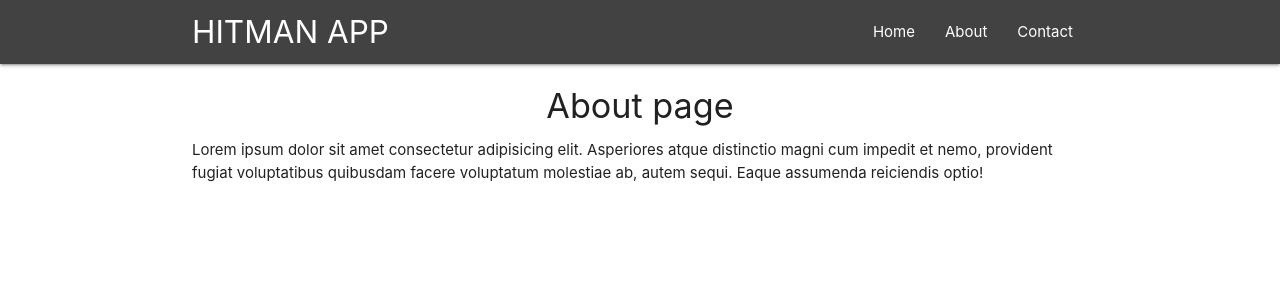
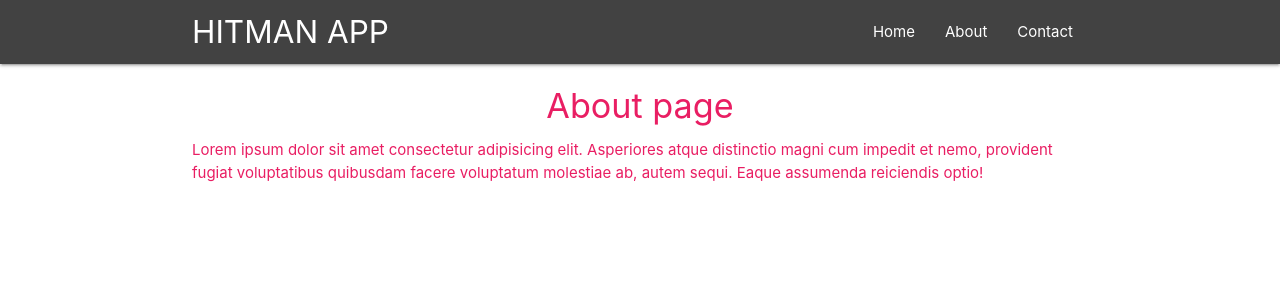
Before and after one commit to thecodelearner/react-routing, a React (Create React App) app: page /about in a window 1280 px wide. Shown: the top 300 px of the page. Built offline with nearby package versions, Linux system fonts and the light colour scheme.

Commit message:
higher order component example with Rainbow.js

```diff
--- a/src/components/About.js
+++ b/src/components/About.js
@@ -1,4 +1,5 @@
 import React from 'react'
+import Rainbow from '../hoc/Rainbow'
 
 const About = () => {
 	return (
@@ -9,4 +10,4 @@ const About = () => {
 	)
 }
 
-export default About
+export default Rainbow(About)
--- a/src/components/Contact.js
+++ b/src/components/Contact.js
@@ -2,11 +2,13 @@ import React from 'react'
 
 const Contact = (props) => {
 
-	// * programmatic redirect example
-	// * history.push redirects to '/about' after timeout
+	/*
+	* programmatic redirect example
+	* history.push redirects to '/about' after timeout
 	setTimeout(() => {
 		props.history.push('/about');
 	}, 2000);
+	*/
 
 	return (
 		<div className="container">
--- a/src/components/Navbar.js
+++ b/src/components/Navbar.js
@@ -1,7 +1,12 @@
 import React from 'react'
-import { NavLink } from "react-router-dom";
+import { NavLink, withRouter } from "react-router-dom";
 
-const Navbar = () => {
+const Navbar = (props) => {
+
+	setTimeout(() => {
+		props.history.push('/about')
+	}, 2000);
+
 	return (
 		<nav className="nav-wrapper grey darken-3">
 			<div className="container">
@@ -17,4 +22,4 @@ const Navbar = () => {
 	)
 }
 
-export default Navbar
+export default withRouter(Navbar)
--- /dev/null
+++ b/src/hoc/Rainbow.js
@@ -0,0 +1,19 @@
+import React from 'react'
+
+const Rainbow = (WrappedComponent) => {
+	const colors = ['red', 'pink', 'orange', 'blue', 'green', 'yellow'];
+	const randomColor = colors[Math.floor(Math.random() * 5)];
+
+	// get css class as color-text eg. red-text
+	const colorClassName = randomColor + '-text';
+
+	return (props) => {
+		return (
+			<div className={colorClassName} >
+				<WrappedComponent {...props} />
+			</div >
+		)
+	}
+}
+
+export default Rainbow
```
